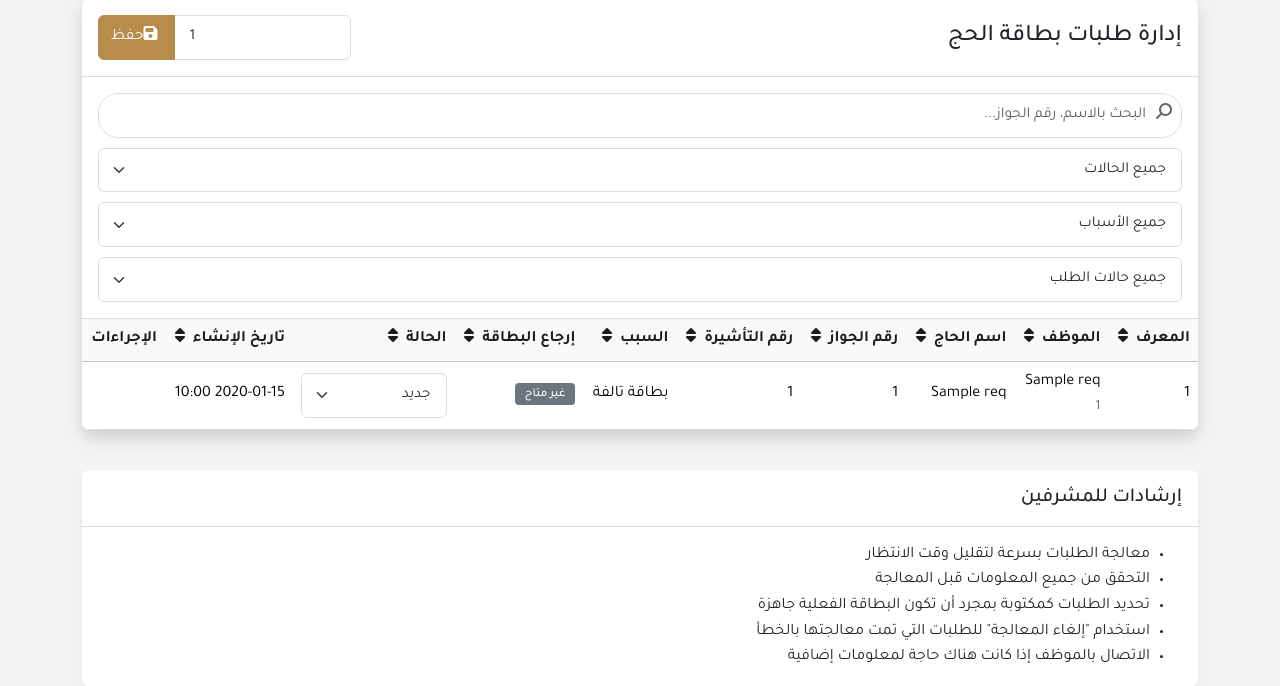
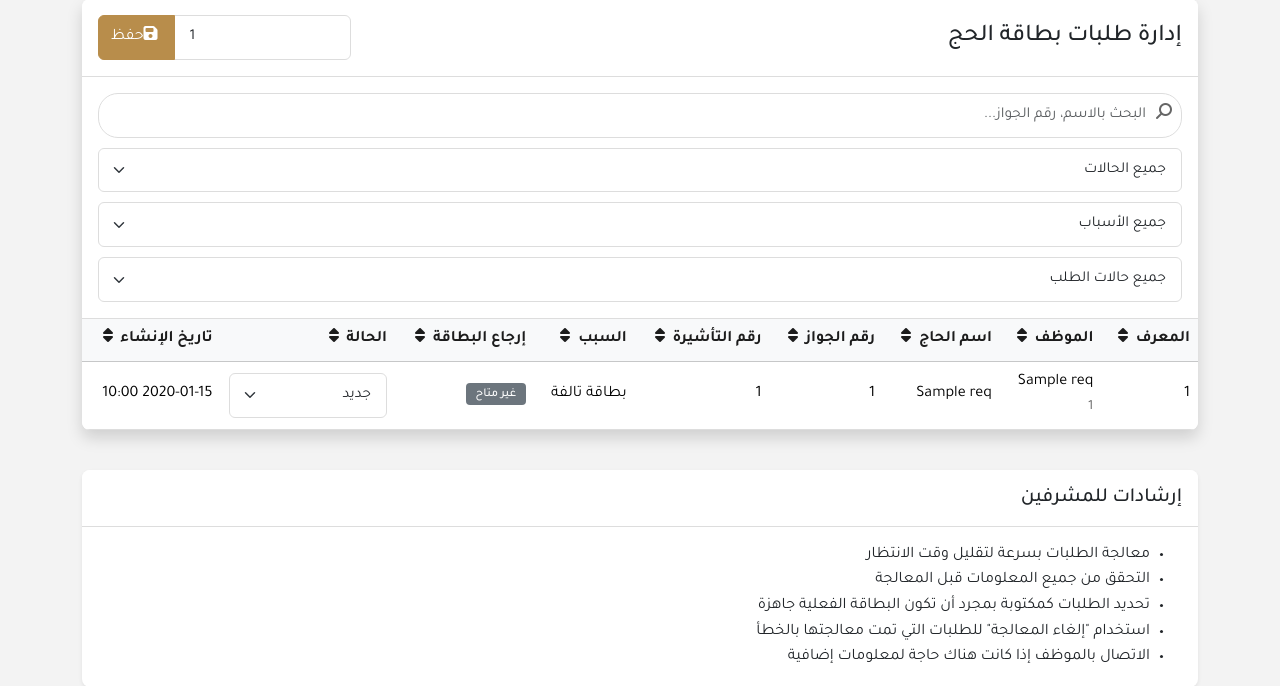
Before and after one commit to C3ZIZ/NusukRequestApp, a Flask app: template templates/admin.html in a window 1280 px wide. Shown: the part 95-781 px from the top of the page. Run offline with Flask 3, Linux system fonts and the light colour scheme; the template is opened without the code that fills it: most values are stand-ins (such as "Sample title", 1, 10 or a date in 2020).

Commit message:
removed الإجراءات place

```diff
--- a/templates/admin.html
+++ b/templates/admin.html
@@ -59,7 +59,6 @@
                                 <th onclick="sortTable(document.getElementById('requestsTable'), 6)">إرجاع البطاقة <i class="fas fa-sort ms-1"></i></th>
                                 <th onclick="sortTable(document.getElementById('requestsTable'), 7)">الحالة <i class="fas fa-sort ms-1"></i></th>
                                 <th onclick="sortTable(document.getElementById('requestsTable'), 8)">تاريخ الإنشاء <i class="fas fa-sort ms-1"></i></th>
-                                <th>الإجراءات</th>
                             </tr>
                         </thead>
                         <tbody>
@@ -109,13 +108,10 @@
                                         -
                                     {% endif %}
                                 </td>
-                                <td>
-                                    <!-- الإجراءات هنا -->
-                                </td>
                             </tr>
                             {% else %}
                             <tr>
-                                <td colspan="10" class="text-center py-4">
+                                <td colspan="9" class="text-center py-4">
                                     <div class="empty-state">
                                         <i class="fas fa-inbox fa-3x text-muted mb-3"></i>
                                         <p class="mb-0">لم يتم العثور على طلبات في النظام.</p>
```
